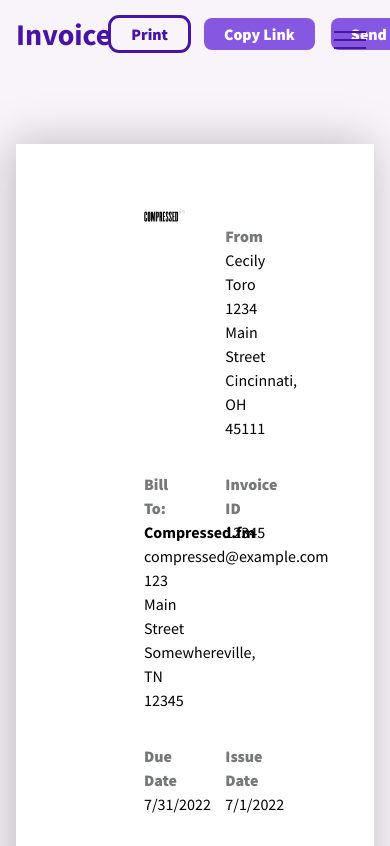
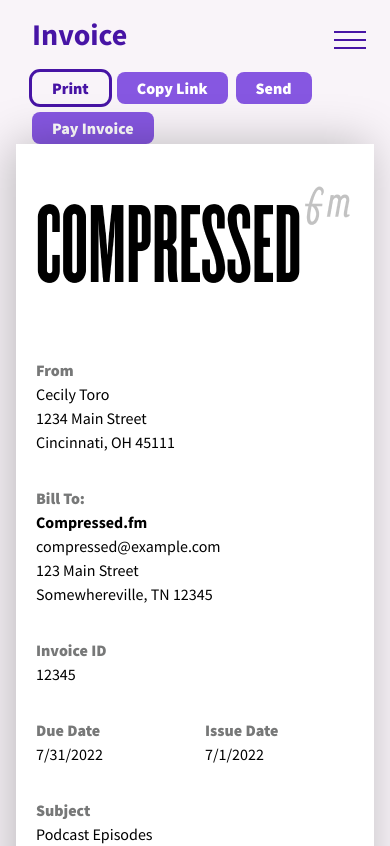
Before and after one commit to its-cess/everything-svelte, a SvelteKit app: page /invoices/1 in a window 390 px wide. Shown: the top 846 px of the page. Built offline with nearby package versions, Linux system fonts and the light colour scheme.

Commit message:
add Print Invoice functionality. add Copy Link functionality. mobile size responsiveness.

```diff
--- a/src/lib/components/Button.svelte
+++ b/src/lib/components/Button.svelte
@@ -1,5 +1,6 @@
 <script lang="ts">
 	import type { SvelteComponent } from 'svelte';
+	export let className: string = '';
 	export let label: string;
 	export let onClick: () => void;
 	export let style:
@@ -17,7 +18,7 @@
 
 <button
 	on:click|preventDefault={() => onClick()}
-	class="button"
+	class={`button ${className}`}
 	class:primary={style === 'primary'}
 	class:secondary={style === 'secondary'}
 	class:destructive={style === 'destructive'}
--- a/src/routes/(dashboard)/invoices/[id]/+layout@.svelte
+++ b/src/routes/(dashboard)/invoices/[id]/+layout@.svelte
@@ -19,7 +19,7 @@
 	}}
 />
 
-<div class="bg-whisper h-full min-h-screen w-screen pt-12 pb-32">
+<div class="bg-whisper h-full min-h-screen w-screen pt-16 lg:pt-12 pb-32">
 	<main class="mx-auto max-w-screen-lg min-h-screen">
 		<!-- previousPage comes from the afterNavigation callback. if it exists, send them to the prevoiusPage, if there is no previous page, send them to /invoices page -->
 		<a
--- a/src/routes/(dashboard)/invoices/[id]/+page.svelte
+++ b/src/routes/(dashboard)/invoices/[id]/+page.svelte
@@ -1,5 +1,6 @@
 <script lang="ts">
 	import { onMount } from 'svelte';
+	import { page } from '$app/stores';
 	import SvelteMarkdown from 'svelte-markdown';
 	import { settings, loadSettings } from '$lib/stores/SettingsStore';
 	import { convertDate } from '$lib/utils/dateHelpers';
@@ -9,16 +10,23 @@
 
 	export let data: { invoice: Invoice };
 
+	let copyLinkLabel = 'Copy Link';
+
 	onMount(() => {
 		loadSettings();
 	});
 
 	const printInvoice = () => {
-		console.log('Print Invoice.');
+		window.print();
 	};
 
 	const copyLink = () => {
-		console.log('Copy Link.');
+		navigator.clipboard.writeText($page.url.href);
+		copyLinkLabel = 'Copied!';
+
+		setTimeout(() => {
+			copyLinkLabel = 'Copy Link';
+		}, 1250);
 	};
 
 	const sendInvoice = () => {
@@ -30,9 +38,11 @@
 	};
 </script>
 
-<div class="fixed z-0 mb-16 flex justify-between w-full max-w-screen-lg">
+<div
+	class="fixed z-0 mb-16 flex flex-col md:flex-row gap-y-5 px-4 lg:px-0 justify-between w-full max-w-screen-lg"
+>
 	<h1 class="text-3xl font-bold text-daisyBush">Invoice</h1>
-	<div class="flex items-center gap-4">
+	<div class="flex items-center gap-2 sm:gap-4 flex-wrap sm:flex-nowrap">
 		<Button
 			label="Print"
 			style="outline"
@@ -40,16 +50,21 @@
 			isAnimated={false}
 			onClick={printInvoice}
 		/>
-		<Button label="Copy Link" height="short" onClick={copyLink} />
+		<Button
+			label={copyLinkLabel}
+			height="short"
+			onClick={copyLink}
+			className="min-w-[100px] sm:min-w-[168px] justify-center"
+		/>
 		<Button label="Send" height="short" onClick={sendInvoice} />
 		<Button label="Pay Invoice" height="short" onClick={payInvoice} />
 	</div>
 </div>
 
 <div
-	class="relative top-32 z-10 grid grid-cols-6 gap-x-5 gap-y-8 bg-white py-16 px-32 shadow-invoice"
+	class="relative top-32 z-10 grid grid-cols-6 gap-x-5 gap-y-8 bg-white py-8 md:py-16 px-5 md:px-32 shadow-invoice"
 >
-	<div class="col-span-3">
+	<div class="sm:col-span-3 col-span-6">
 		<img
 			src="/images/logo.png"
 			srcset="/images/logo@2x.png 2x, /images/logo.png 1x"
@@ -57,7 +72,7 @@
 		/>
 	</div>
 
-	<div class="col-span-2 col-start-5 pt-4">
+	<div class="col-span-6 sm:col-span-2 sm:col-start-5 pt-4">
 		<!-- had to add if check for $settings, because it needed to wait for it to load the settings before it could display the info.-->
 		{#if $settings && $settings.myName}
 			<div class="label">From</div>
@@ -78,7 +93,7 @@
 		{/if}
 	</div>
 
-	<div class="col-span-3">
+	<div class="col-span-6 sm:col-span-3">
 		<div class="label">Bill To:</div>
 		<p>
 			<strong>{data.invoice.client.name}</strong><br />
@@ -89,7 +104,7 @@
 		</p>
 	</div>
 
-	<div class="col-span-2 col-start-5">
+	<div class="col-span-6 sm:col-span-2 sm:col-start-5">
 		<div class="label">Invoice ID</div>
 		<p>{data.invoice.invoiceNumber}</p>
 	</div>
@@ -99,7 +114,7 @@
 		<p>{convertDate(data.invoice.dueDate)}</p>
 	</div>
 
-	<div class="col-span-2 col-start-5">
+	<div class="col-span-3 sm:col-span-2 sm:col-start-5">
 		<div class="label">Issue Date</div>
 		<p>{convertDate(data.invoice.issueDate)}</p>
 	</div>
```
